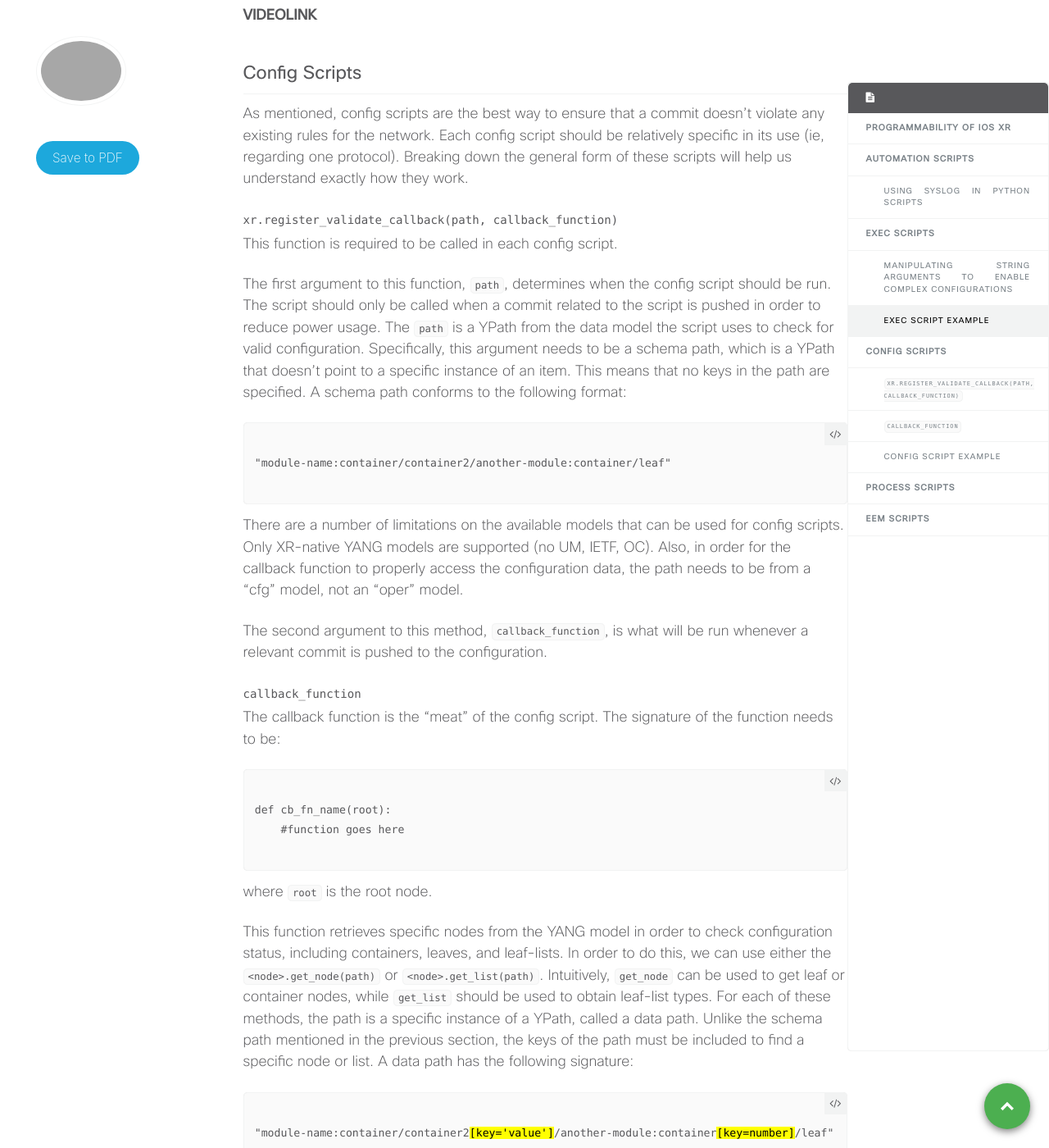
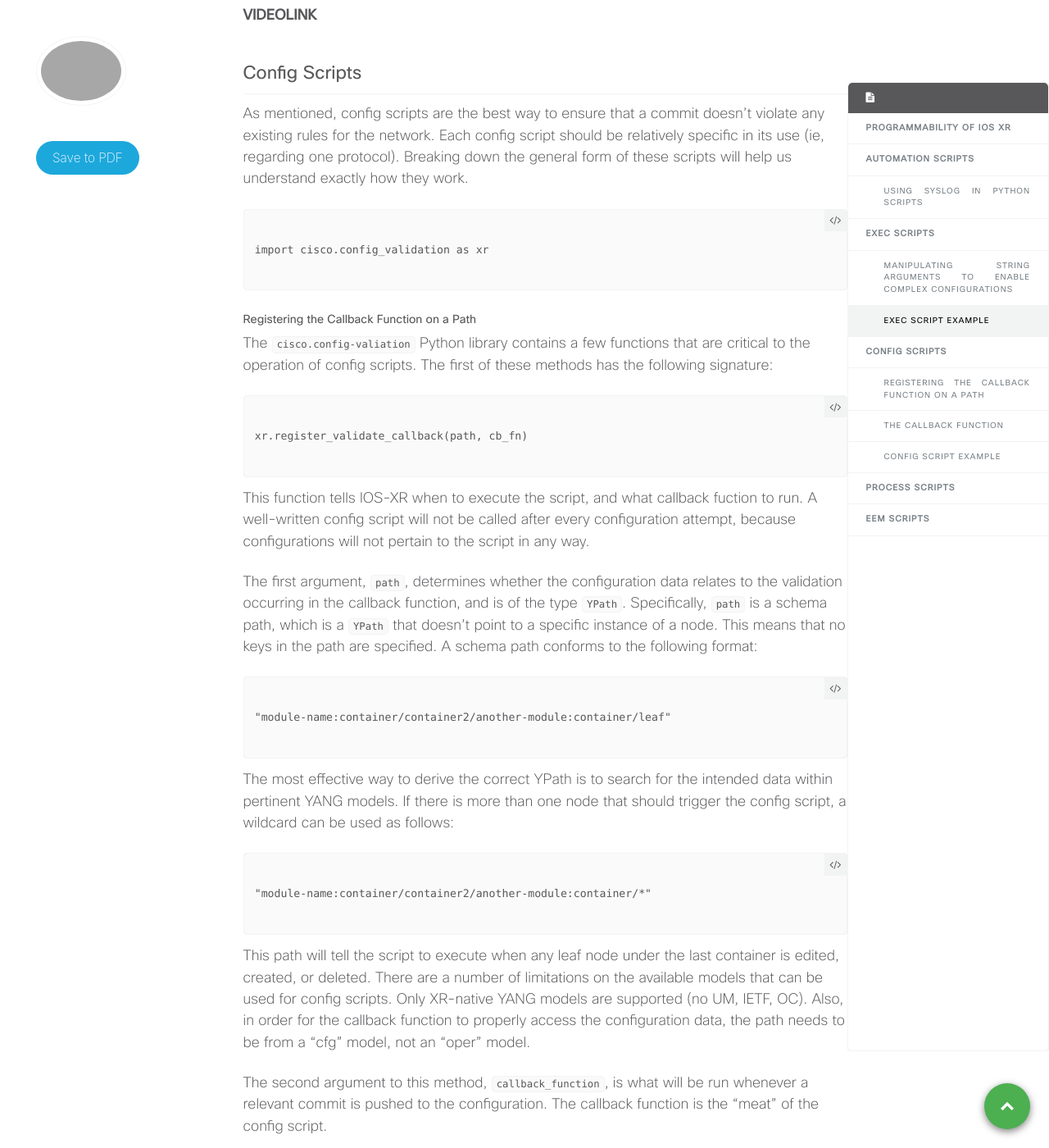
Before and after one commit to xrdocs/device-lifecycle, a Jekyll site: the page built from _blogs/2022-07-08-on-box-python-scripting.md, in a window 1280 px wide and 1400 px high, scrolled down 3872 px. Shown: the whole window at 82% size. Built offline with Jekyll 4.4.1, drawn with Linux system fonts in a browser that asks for light colours; comment, search, counter and statistics services are not loaded; some of the changed text lies outside the part shown.

Commit message:
Update 2022-07-08-on-box-python-scripting.md

```diff
--- a/_blogs/2022-07-08-on-box-python-scripting.md
+++ b/_blogs/2022-07-08-on-box-python-scripting.md
@@ -14,12 +14,13 @@ excerpt: Automation using python scripts
 ## Programmability of IOS XR
 
 Being a network engineer no longer requires poring over CLI commands for hours on end, ensuring every detail conforms to the requirements, just for a link to break, causing even more work. Using the programmability capabilities of IOS XR, you eliminate much of the tedious router-by-router configuration by manipulating the existing data models automatically. There are many ways to tap into the automated potential of IOS XR, including ZTP, Automation Scripts, and gNMI.
+
 ## Automation Scripts
 Automation scripts are one way to leverage IOS XR to work for you. These are mainly Python scripts that run on-box. These scripts can work in four different ways to aid the configuration and maintenance of your network.
 
+[**Exec Scripts**](#exec-scripts): These scripts are run manually, but they can dramatically decrease the work required for configuration or other operational tasks.
+
 [**Config scripts**](#config-scripts): These scripts run automatically every time a configuration change is committed. They are useful to ensure that a commit doesn’t go against any network rules, and can take action or throw errors if rules are broken.
-
-[**Exec Scripts**](#exec-scripts): These scripts are run manually, but they can dramatically decrease the work required for configuration or other operational tasks.
 
 [**Process Scripts**](#process-scripts): These scripts run continually once manually activated. They perform typical checks and will exit upon a preconfigured condition. They daemonize normal system monitoring.
 
@@ -135,12 +136,29 @@ I also have a line-by-line breakdown of a more complex exec script available her
 ## Config Scripts
 As mentioned, config scripts are the best way to ensure that a commit doesn’t violate any existing rules for the network. Each config script should be relatively specific in its use (ie, regarding one protocol). Breaking down the general form of these scripts will help us understand exactly how they work.
 
-#### `xr.register_validate_callback(path, callback_function)`
+<div class="highlighter-rouge">
+<pre class="highlight">
+<code>
+import cisco.config_validation as xr
+</code>
+</pre>
+</div>
 
+#### Registering the Callback Function on a Path
 
-This function is required to be called in each config script.
+The `cisco.config-valiation` Python library contains a few functions that are critical to the operation of config scripts. The first of these methods has the following signature:
 
-The first argument to this function, `path`, determines when the config script should be run. The script should only be called when a commit related to the script is pushed in order to reduce power usage. The `path` is a YPath from the data model the script uses to check for valid configuration. Specifically, this argument needs to be a schema path, which is a YPath that doesn’t point to a specific instance of an item. This means that no keys in the path are specified. A schema path conforms to the following format:
+<div class="highlighter-rouge">
+<pre class="highlight">
+<code>
+xr.register_validate_callback(path, cb_fn)
+</code>
+</pre>
+</div>
+
+This function tells IOS-XR when to execute the script, and what callback fuction to run. A well-written config script will not be called after every configuration attempt, because configurations will not pertain to the script in any way.
+
+The first argument, `path`, determines whether the configuration data relates to the validation occurring in the callback function, and is of the type `YPath`. Specifically, `path` is a schema path, which is a `YPath` that doesn’t point to a specific instance of a node. This means that no keys in the path are specified. A schema path conforms to the following format:
 
 <div class="highlighter-rouge">
 <pre class="highlight">
@@ -150,12 +168,24 @@ The first argument to this function, `path`, determines when the config script s
 </pre>
 </div>
 
+The most effective way to derive the correct YPath is to search for the intended data within pertinent YANG models. If there is more than one node that should trigger the config script, a wildcard can be used as follows:
+
+<div class="highlighter-rouge">
+<pre class="highlight">
+<code>
+"module-name:container/container2/another-module:container/*"
+</code>
+</pre>
+</div>
+
+This path will tell the script to execute when any leaf node under the last container is edited, created, or deleted.
 There are a number of limitations on the available models that can be used for config scripts. Only XR-native YANG models are supported (no UM, IETF, OC). Also, in order for the callback function to properly access the configuration data, the path needs to be from a “cfg” model, not an “oper” model.
 
-The second argument to this method, `callback_function`, is what will be run whenever a relevant commit is pushed to the configuration.
+The second argument to this method, `callback_function`, is what will be run whenever a relevant commit is pushed to the configuration. The callback function is the “meat” of the config script.
 
-#### `callback_function`
-The callback function is the “meat” of the config script. The signature of the function needs to be:
+#### The Callback Function
+
+The signature of the function needs to be:
 
 <div class="highlighter-rouge">
 <pre class="highlight">
@@ -168,31 +198,35 @@ def cb_fn_name(root):
 
 where `root` is the root node.
 
-This function retrieves specific nodes from the YANG model in order to check configuration status, including containers, leaves, and leaf-lists. In order to do this, we can use either the `<node>.get_node(path)` or `<node>.get_list(path)`. Intuitively, `get_node` can be used to get leaf or container nodes, while `get_list` should be used to obtain leaf-list types. For each of these methods, the path is a specific instance of a YPath, called a data path. Unlike the schema path mentioned in the previous section, the keys of the path must be included to find a specific node or list. A data path has the following signature:
+This function retrieves specific nodes from the YANG model in order to check configuration status, including containers, leaves, and leaf-lists. In order to do this, we can use either the `<node>.get_node(path)` or `<node>.get_list(path)`. The first call of these functions should be called on the root node, which is passed to the callback function as an argument. Intuitively, `get_node` can be used to get leaf or container nodes, while `get_list` should be used to obtain leaf-list types. For each of these methods, the path is a specific instance of a YPath, called a data path. Unlike the schema path mentioned in the previous section, the keys of the path must be included to find a specific node or list. A data path matches the following skeleton:
 
 <div class="highlighter-rouge">
 <pre class="highlight">
 <code>
-"module-name:container/container2<mark>[key='value']</mark>/another-module:container<mark>[key=number]</mark>/leaf"
+"module-name:container/container2<mark>[key='value']</mark>/another-module:container<mark>[id=number]</mark>/leaf"
 </code>
 </pre>
 </div>
 
 The only difference between the data and schema paths is that the required key-value pairs are specified in the data path, while a schema path excludes them.
 
+Key values should be surrounded by single quotes (key='value') except when the data type is an integer (id=number).
+
 If the node retrieved is a leaf node, you can use the `.value` attribute to retrieve the associated data. Meanwhile, leaf-lists can be iterated through to get the leaf nodes within them.
 
-After the relevant data has been retrieved from the models, the necessary validation can occur. In this stage, you can send messages to the syslog, as well as having a few options to take with configurations that don’t comply with the desired standards. The first route to take is to generate warnings in the syslog.
+After the relevant data has been retrieved from the models, the necessary validation can occur. If the current configuration data doesn't comply with the script's standards, there are a few venues available to the script writer to correct the discrepancies. The first route to take is to generate warnings or errors in the syslog.
 
 <div class="highlighter-rouge">
 <pre class="highlight">
 <code>
-syslog.warning("Something is wrong!")
+syslog.error("Something is wrong!")
 </code>
 </pre>
 </div>
 
-Next, you can block the commit by generating errors from the xr library. This will also send a custom error message to the user.
+This will allow the commit to pass, so this technique should be implemented when there is a minor problem with the configuration data.
+
+Next, you can block the commit by generating errors from the `cisco.config_validation` library. This will also send a custom error message to the user.
 
 <div class="highlighter-rouge">
 <pre class="highlight">
@@ -202,7 +236,9 @@ xr.add_error(curr_node, "Something is wrong! Can't commit changes")
 </pre>
 </div>
 
-Finally, you can change configuration data automatically using the `curr_node.set_node(path, data)` or `curr_node.set(data)` methods. The former allows you to set the data of the current node or any child node relative to the current node, while the latter works for the current node only.
+This strategy should be employed when configuration doesn't match the desired values, but there is there is no obvious way to correct the problem.
+
+If there is a straightforward solution, you can change configuration data automatically using the `curr_node.set_node(path, data)` or `curr_node.set(data)` methods. The former allows you to set the data of the current node or any child node relative to the current node, while the latter works for the current node only.
 
 <div class="highlighter-rouge">
 <pre class="highlight">
@@ -214,7 +250,7 @@ curr_node.set(data_to_set)
 </pre>
 </div>
 
-Using these methods will allow the commit to pass with the changes made by the script.
+Using these methods will allow the commit to pass with the changes made by the script. It is recommended to provide some information to syslog in order to inform the user what changes occurred.
 
 #### Config Script Example
 
```
